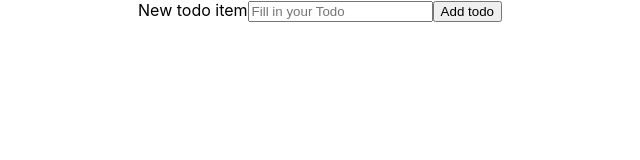
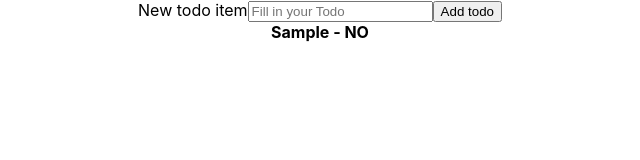
Before and after one commit to pedrovanali/react-todo, a React (Create React App) app: page / in a window 1280 px wide. Both pictures are taken after typing "Sample" into the empty fields and a click on the button "Add todo". Shown: the top 160 px of the page, without its empty margins (320-960 px from the left). Built offline with nearby package versions, Linux system fonts and the light colour scheme.

Commit message:
feat(todo-list): add todo list to show todo items

```diff
--- a/src/App.tsx
+++ b/src/App.tsx
@@ -1,19 +1,17 @@
 import React from "react";
 import "./App.css";
 import AddTodo from "./components/AddTodo";
+import TodoList from "./components/TodoList";
+import ContextsWrapper from "./contexts/ContextsWrapper";
 import { TodoDispatchContext, TodoStateContext } from "./contexts/TodoContext";
 import TodoReducerHooks from "./hooks/TodoReducerHooks";
 
 function App() {
-  const { state: todoState, dispatch: todoDispatch } = TodoReducerHooks();
-  return (
-    <TodoStateContext.Provider value={todoState}>
-      <TodoDispatchContext.Provider value={todoDispatch}>
-        <div className="App">
-          <AddTodo />
-        </div>
-      </TodoDispatchContext.Provider>
-    </TodoStateContext.Provider>
+  return ContextsWrapper(
+    <div className="App">
+      <AddTodo />
+      <TodoList />
+    </div>
   );
 }
 
--- /dev/null
+++ b/src/components/TodoList.tsx
@@ -0,0 +1,25 @@
+import React, { useContext } from "react";
+import { TodoDispatchContext, TodoStateContext } from "../contexts/TodoContext";
+import { getAllTodos } from "../selectors/todo.selectors/TodoSelectors";
+
+const TodoList = () => {
+  const dispatch = useContext(TodoDispatchContext);
+  const state = useContext(TodoStateContext);
+  console.log(state);
+  const { todos } = state;
+  const todosList = getAllTodos(todos);
+  return (
+    <div>
+      {todosList.map((todoItem) => (
+        <>
+          <strong>
+            {todoItem.name} - {todoItem.completed ? "YES" : "NO"}
+          </strong>
+          <br />
+        </>
+      ))}
+    </div>
+  );
+};
+
+export default TodoList;
--- /dev/null
+++ b/src/contexts/ContextsWrapper.tsx
@@ -0,0 +1,21 @@
+import React, { FC, ReactNode } from "react";
+import TodoReducerHooks from "../hooks/TodoReducerHooks";
+import { TodoStateContext, TodoDispatchContext } from "./TodoContext";
+
+interface Props {
+  children: ReactNode;
+}
+
+function ContextsWrapper(children: ReactNode) {
+  const { state: todoState, dispatch: todoDispatch } = TodoReducerHooks();
+
+  return (
+    <TodoStateContext.Provider value={todoState}>
+      <TodoDispatchContext.Provider value={todoDispatch}>
+        {children}
+      </TodoDispatchContext.Provider>
+    </TodoStateContext.Provider>
+  );
+}
+
+export default ContextsWrapper;
--- a/src/reducers/todo.reducer/TodoReducer.tsx
+++ b/src/reducers/todo.reducer/TodoReducer.tsx
@@ -5,6 +5,7 @@ export default function TodoReducer(
   state: PropsStateTodoContext,
   action: TodoAction
 ) {
+  console.log(action, action.payload);
   switch (action.type) {
     case "ADD_TODO":
       const { payload: addPayload } = action;
@@ -39,7 +40,7 @@ export default function TodoReducer(
       return {
         ...state,
         todos: {
-          ...remainingTodos
+          ...remainingTodos,
         },
       };
     default:
--- /dev/null
+++ b/src/selectors/todo.selectors/TodoSelectors.tsx
@@ -0,0 +1,6 @@
+import { Todo } from "../../contexts/TodoContext";
+import HashMap from "../../models/HashMap";
+
+export const getAllTodos = (todos: HashMap<Todo>): Array<Todo> => {
+  return Object.keys(todos).map((todoKey) => todos[todoKey]);
+};
```
Also changed, not shown: 2 other files (tests, documents, lock files or other folders).
